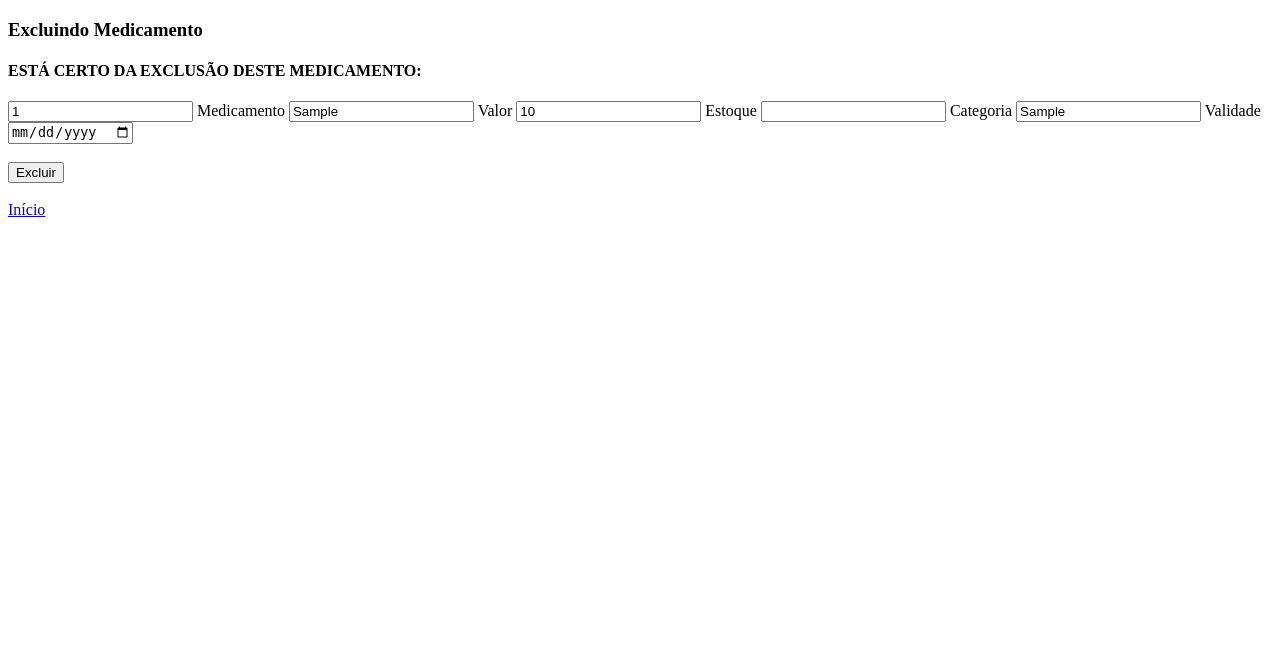
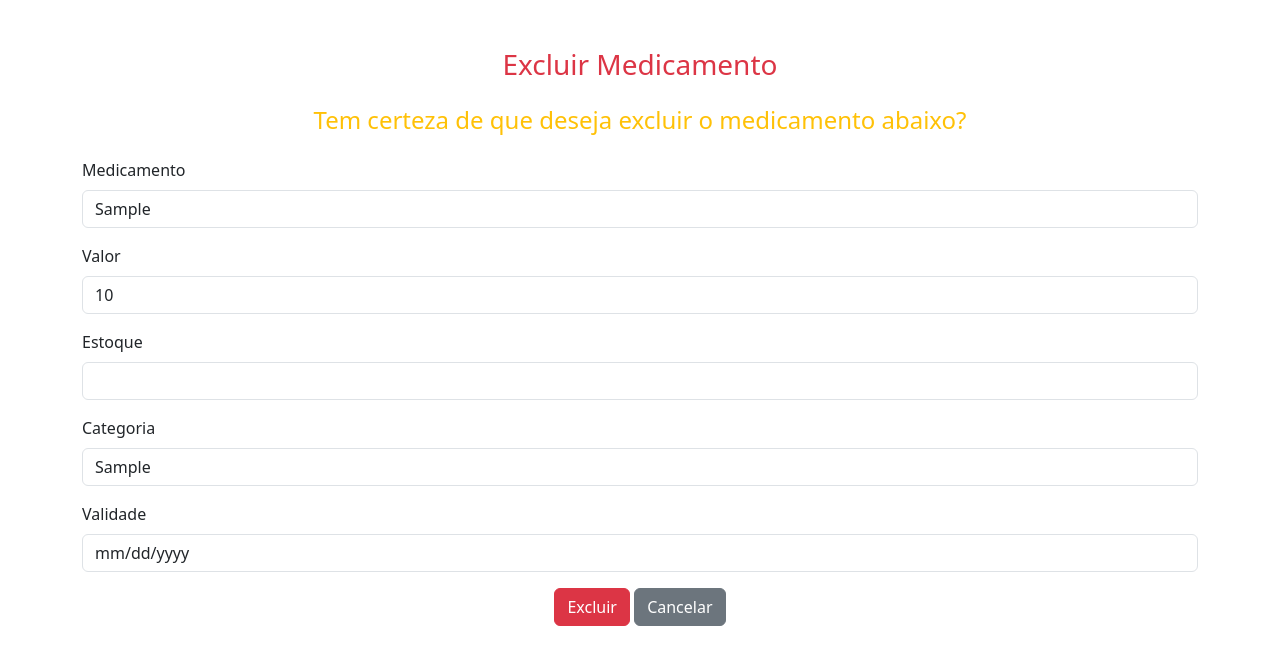
Before and after one commit to vittor-anddrade96/Farmacia, a PHP site: page /excluirMedicamento.php?id=1 in a window 1280 px wide. Shown: the top 665 px of the page. Run offline with PHP 8.4, Linux system fonts and the light colour scheme; tables that the repository leaves empty or names only in its code hold one stand-in row (values such as "Sample post").

Commit message:
Update excluirMedicamento.php

```diff
--- a/excluirMedicamento.php
+++ b/excluirMedicamento.php
@@ -1,23 +1,3 @@
-<?php
-
-require 'conexao.php';
-
-if (isset($_POST['acao'])) {
-    $medicamento = $_POST['medicamento'];
-    $valor = $_POST['valor'];
-    $estoque = $_POST['estoque'];
-    $categoria = $_POST['categoria'];
-    $validade = $_POST['validade'];
-    $id = $_POST['id'];
-
-    $sql = $pdo->prepare("DELETE from medicamentos WHERE id = :id");
-    $sql->bindValue(':id', $id);
-
-    $sql->execute();
-    echo 'Medicamento excluído com Sucesso!';
-}
-?>
-
 <!DOCTYPE html>
 <html lang="pt-br">
 
@@ -25,11 +5,30 @@ if (isset($_POST['acao'])) {
     <meta charset="UTF-8">
     <meta name="viewport" content="width=device-width, initial-scale=1.0">
     <title>Excluir Medicamento</title>
+
+    <link href="https://cdn.jsdelivr.net/npm/bootstrap@5.3.0/dist/css/bootstrap.min.css" rel="stylesheet">
 </head>
 
 <body>
-    <h3>Excluindo Medicamento</h3>
+    <div class="container mt-5">
+        <h3 class="text-center text-danger mb-4">Excluir Medicamento</h3>
+
         <?php
+        require 'conexao.php';
+
+        if (isset($_POST['acao'])) {
+            $id = $_POST['id'];
+
+            $sql = $pdo->prepare("DELETE FROM medicamentos WHERE id = :id");
+            $sql->bindValue(':id', $id);
+
+            if ($sql->execute()) {
+                echo '<div class="alert alert-success text-center">Medicamento excluído com sucesso!</div>';
+            } else {
+                echo '<div class="alert alert-danger text-center">Erro ao excluir medicamento!</div>';
+            }
+        }
+
         $id = $_REQUEST['id'];
         $dados = [];
 
@@ -40,33 +39,49 @@ if (isset($_POST['acao'])) {
         if ($sql->rowCount() > 0) {
             $dados = $sql->fetch(PDO::FETCH_ASSOC);
         } else {
-        header('Location:home.php');
+            header('Location:home_admin.php');
             exit;
         }
         ?>
-    <h4>ESTÁ CERTO DA EXCLUSÃO DESTE MEDICAMENTO:</h4>
-    <form method="post">
-        <input type="hiden" name="id" id="id" value="<?= $dados['id']; ?>">
-        <label for="Medicamento">
-           Medicamento <input type="text" name="medicamento" value="<?= $dados['medicamento']; ?>">
-        </label>
-        <label for="valor">
-            Valor <input type="number" name="valor" mim="0" step=".01" value="<?= $dados['valor']; ?>">
-        </label>
-        <label for="estoque">
-            Estoque <input type="number" name="estoque" value="<?= $dados['estoque']; ?>">
-        </label>
-        <label for="categoria">
-            Categoria <input type="text" name="categoria" value="<?= $dados['categoria']; ?>">
-        </label>
-        <label for="validade">
-            Validade <input type="date" name="validade" value="<?= $dados['validade']; ?>">
-        </label>
-        <br><br>
-        <input type="submit" name="acao" value="Excluir" />
+
+        <h4 class="text-center text-warning">Tem certeza de que deseja excluir o medicamento abaixo?</h4>
+        <form method="post" class="mt-4">
+            <input type="hidden" name="id" value="<?= $dados['id']; ?>">
+
+            <div class="mb-3">
+                <label for="medicamento" class="form-label">Medicamento</label>
+                <input type="text" class="form-control" name="medicamento" value="<?= $dados['medicamento']; ?>" readonly>
+            </div>
+
+            <div class="mb-3">
+                <label for="valor" class="form-label">Valor</label>
+                <input type="number" class="form-control" name="valor" min="0" step=".01" value="<?= $dados['valor']; ?>" readonly>
+            </div>
+
+            <div class="mb-3">
+                <label for="estoque" class="form-label">Estoque</label>
+                <input type="number" class="form-control" name="estoque" value="<?= $dados['estoque']; ?>" readonly>
+            </div>
+
+            <div class="mb-3">
+                <label for="categoria" class="form-label">Categoria</label>
+                <input type="text" class="form-control" name="categoria" value="<?= $dados['categoria']; ?>" readonly>
+            </div>
+
+            <div class="mb-3">
+                <label for="validade" class="form-label">Validade</label>
+                <input type="date" class="form-control" name="validade" value="<?= $dados['validade']; ?>" readonly>
+            </div>
+
+            <div class="text-center">
+                <button type="submit" name="acao" class="btn btn-danger">Excluir</button>
+                <a href="home.php" class="btn btn-secondary">Cancelar</a>
+            </div>
         </form>
-    <br>
-    <a href="home.php">Início</a>
+    </div>
+
+
+    <script src="https://cdn.jsdelivr.net/npm/bootstrap@5.3.0/dist/js/bootstrap.bundle.min.js"></script>
 </body>
 
 </html>
```
Lines whose indentation alone changed are shown as unchanged.
